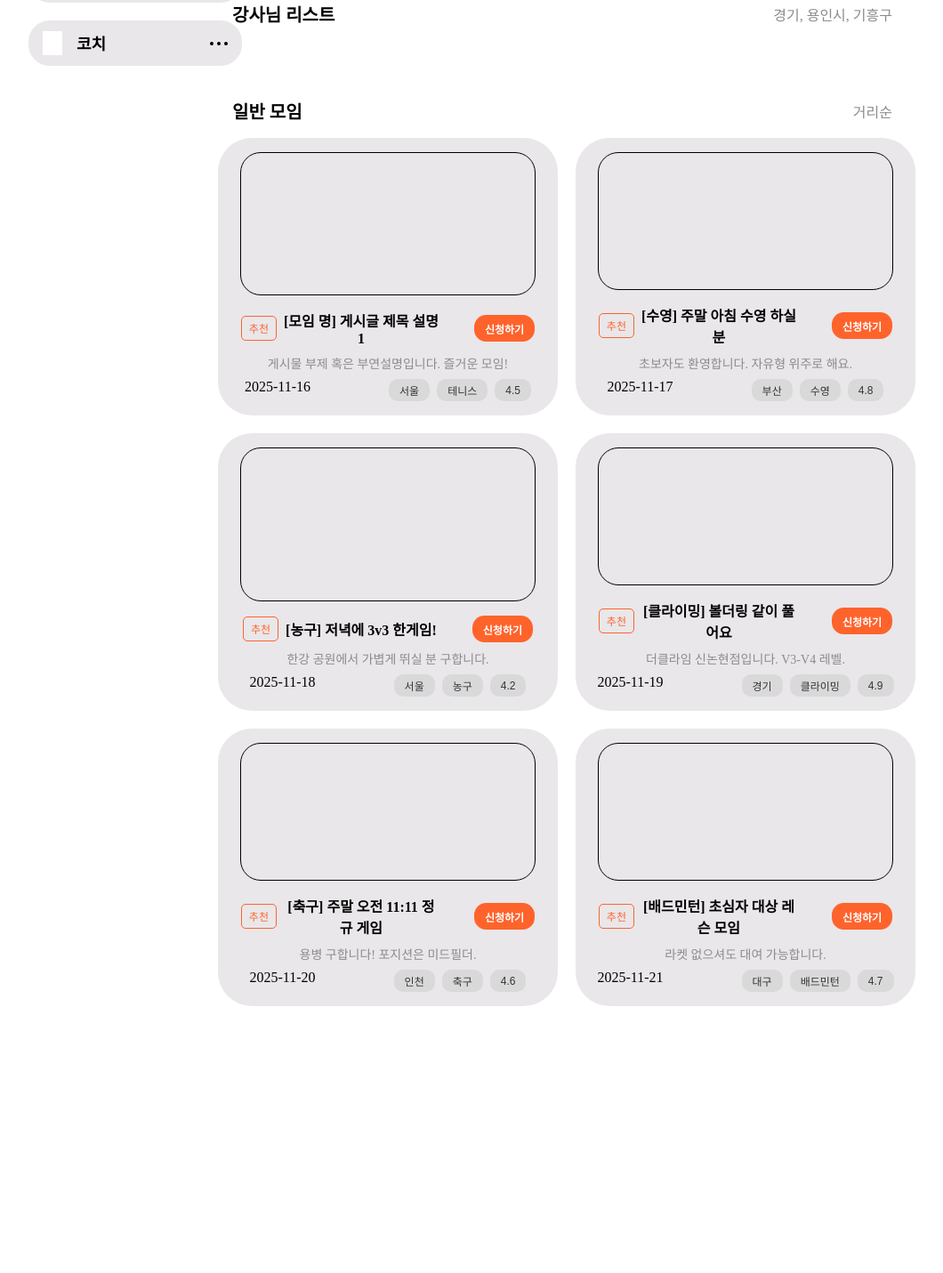
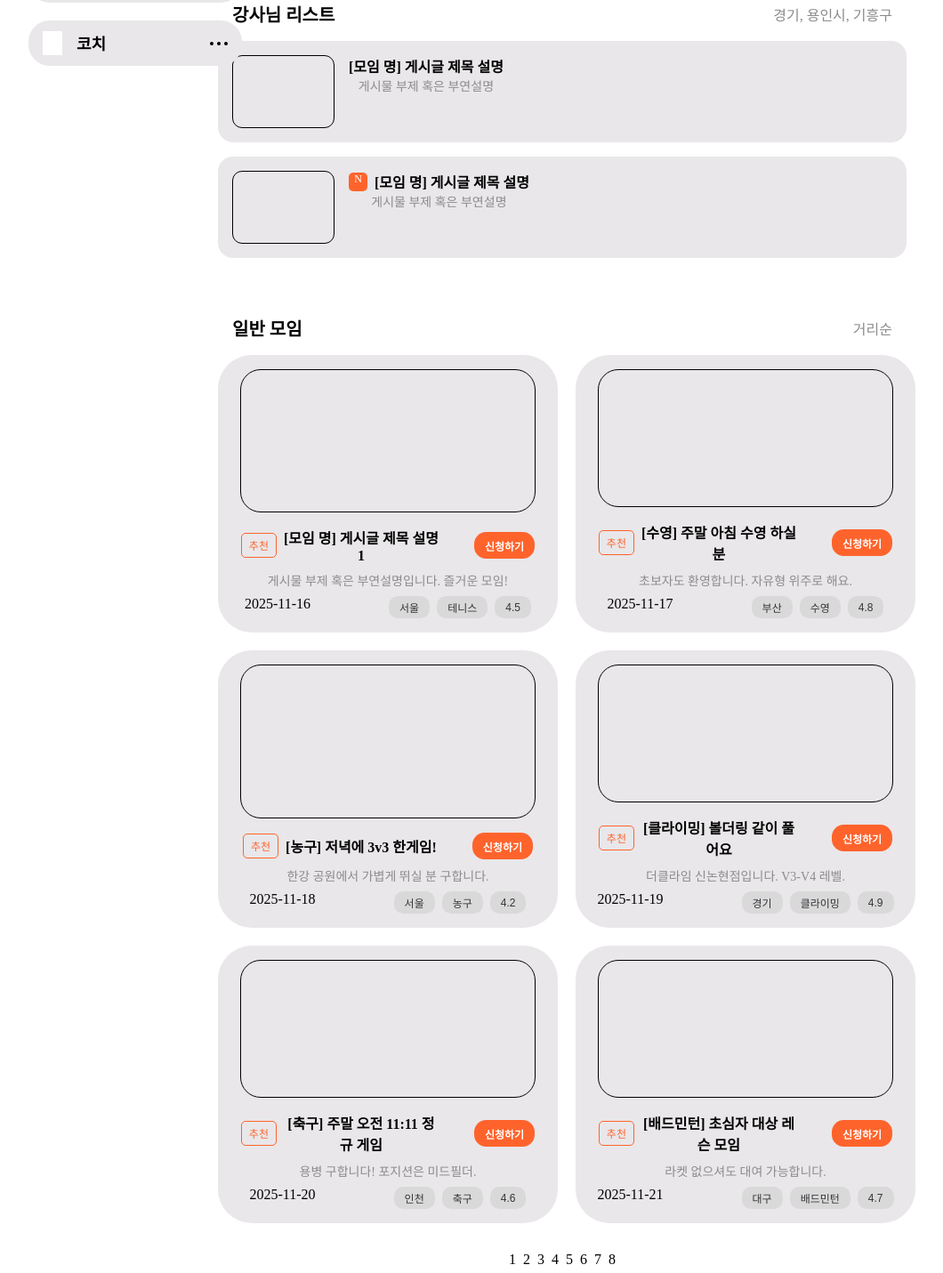
Before and after one commit to YeonWoojuice/sfit-frontend, a React (Vite) app: page / in a window 1280 px wide. Shown: the part 279-1710 px from the top of the page at 89% size, without its empty margins (8-1068 px from the left). Before the commit the page ends 1442 px from the top, so only its background shows below. Built offline with nearby package versions, Linux system fonts and the light colour scheme.

Commit message:
refactor mainpage
메인페이지 구성 요소들 컴포넌트화 및 목 데이터들 추가

```diff
--- a/src/componets/gathering/InstructorCard.jsx
+++ b/src/componets/gathering/InstructorCard.jsx
@@ -1,10 +1,16 @@
 import styles from "../../styles/gathering/InsturctorCard.module.css";
 
-function InstructorCard() {
+function InstructorCard({ isNew = false }) {
   return (
     <div className={styles.container}>
       <div className={styles.img}></div>
-      <div className=""></div>
+      <div className={styles.textBox}>
+        <div className={styles.titles}>
+          {isNew && <div className={styles.new}>N</div>}
+          <p className={styles.title}>[모임 명] 게시글 제목 설명</p>
+        </div>
+        <p className={styles.content}>게시물 부제 혹은 부연설명</p>
+      </div>
     </div>
   );
 }
--- /dev/null
+++ b/src/componets/gathering/InstructorSection.jsx
@@ -0,0 +1,17 @@
+import styles from "../../styles/gathering/InstructorSection.module.css";
+import SectionHeader from "../../componets/main/SectionHeader";
+import InstructorCard from "../../componets/gathering/InstructorCard";
+
+function InstructorSection() {
+  return (
+    <section className={styles.insturctorSection}>
+      <SectionHeader title="강사님 리스트" sort="경기, 용인시, 기흥구" />
+      <div className={styles.instructorCards}>
+        <InstructorCard />
+        <InstructorCard isNew={true} />
+      </div>
+    </section>
+  );
+}
+
+export default InstructorSection;
--- /dev/null
+++ b/src/componets/gathering/MeetingSection.jsx
@@ -0,0 +1,18 @@
+import styles from "../../styles/gathering/MeetingSection.module.css";
+import SectionHeader from "../../componets/main/SectionHeader";
+import MeetingCard from "./MeetingCard";
+
+function MeetingSection({ data }) {
+  return (
+    <section className={styles.meetingSection}>
+      <SectionHeader title="일반 모임" sort="거리순" />
+      <div className={styles.meetingCards}>
+        {data.map((meeting) => (
+          <MeetingCard key={meeting.id} meeting={meeting} />
+        ))}
+      </div>
+    </section>
+  );
+}
+
+export default MeetingSection;
--- /dev/null
+++ b/src/componets/main/SectionHeader.jsx
@@ -0,0 +1,12 @@
+import styles from "../../styles/main/SectionHeader.module.css";
+
+function SectionHeader({ title, sort }) {
+  return (
+    <div className={styles.sectionHeader}>
+      <h1 className={styles.sectionTitle}>{title}</h1>
+      <p className={styles.sort}>{sort}</p>
+    </div>
+  );
+}
+
+export default SectionHeader;
--- a/src/pages/MainPage.jsx
+++ b/src/pages/MainPage.jsx
@@ -1,8 +1,10 @@
 import styles from "../styles/main/MainPage.module.css";
 import Tab from "../componets/main/Tab";
-import MeetingCard from "../componets/gathering/MeetingCard";
 import FilterMenu from "../componets/main/FilterMenu";
 import { useState } from "react";
+import InstructorSection from "../componets/gathering/InstructorSection";
+import MeetingSection from "../componets/gathering/MeetingSection";
+import { getRange } from "../utils/pagination";
 
 function MainPage() {
   const mockMeetingData = [
@@ -62,6 +64,17 @@ function MainPage() {
     },
   ];
 
+  const pageInfo = {
+    page: 1,
+    size: 8,
+    totalPages: 8,
+    totalElements: 61,
+    hasPrev: false,
+    hasNext: true,
+  };
+
+  const pages = getRange(1, pageInfo.totalPages);
+
   const [filter, setFilter] = useState({
     regions: "",
     sports: "",
@@ -75,31 +88,22 @@ function MainPage() {
   return (
     <div className={styles.container}>
       <div className={styles.header}></div>
+      {/* 필터링 */}
       <FilterMenu filter={filter} onClick={handleFilter} />
       <Tab />
-      <div className={styles.insturctorSection}>
-        <div className={styles.sectionHeader}>
-          <h1 className={styles.sectionTitle}>강사님 리스트</h1>
-          <p className={styles.sort}>경기, 용인시, 기흥구</p>
-        </div>
-        <div className={styles.cardSection}></div>
-      </div>
-      <section className={styles.meetingSection}>
-        <div className={styles.sectionHeader}>
-          <h1 className={styles.sectionTitle}>일반 모임</h1>
-          <p className={styles.sort}>거리순</p>
-        </div>
-        <div className={styles.cardSection}>
-          {mockMeetingData.map((meeting) => (
-            <MeetingCard key={meeting.id} meeting={meeting} />
+      {/* 강사 데이터 넘겨줘야 됨 */}
+      <InstructorSection />
+      <MeetingSection data={mockMeetingData} />
+      {/* 모임 페이지 버튼 */}
+      <div className={styles.bottom}>
+        <div className={styles.prev}></div>
+        <div className={styles.pages}>
+          {pages.map((item) => (
+            <div className={styles.page}>{item}</div>
           ))}
         </div>
-        <div className={styles.bottom}>
-          <div className={styles.prev}></div>
-
-          <div className={styles.next}></div>
-        </div>
-      </section>
+        <div className={styles.next}></div>
+      </div>
     </div>
   );
 }
--- /dev/null
+++ b/src/styles/gathering/InstructorSection.module.css
@@ -0,0 +1,13 @@
+.insturctorSection {
+  width: 774px;
+
+  margin-top: 2rem;
+}
+
+.instructorCards {
+  margin-top: 1rem;
+
+  display: flex;
+  flex-direction: column;
+  gap: 1rem;
+}
--- a/src/styles/gathering/InsturctorCard.module.css
+++ b/src/styles/gathering/InsturctorCard.module.css
@@ -0,0 +1,56 @@
+.container {
+  width: 742px;
+
+  padding: 1rem;
+
+  display: flex;
+  gap: 1rem;
+
+  border-radius: 17px;
+
+  background: #e9e7e9;
+}
+
+.img {
+  width: 113px;
+  height: 80px;
+
+  border: 1px solid black;
+  border-radius: 11px;
+}
+
+.titles {
+  display: flex;
+  justify-content: center;
+  align-items: center;
+  gap: 0.5rem;
+}
+
+.new {
+  width: 21px;
+  height: 21px;
+
+  background: #ff632c;
+  border-radius: 5px;
+
+  font-weight: 500;
+  font-size: 12px;
+
+  text-align: center;
+
+  color: #ffffff;
+}
+
+.title {
+  font-weight: 700;
+  font-size: 16px;
+
+  color: #000000;
+}
+
+.content {
+  font-weight: 500;
+  font-size: 14px;
+
+  color: #8d8b8d;
+}
--- /dev/null
+++ b/src/styles/gathering/MeetingSection.module.css
@@ -0,0 +1,17 @@
+.meetingSection {
+  width: 774px;
+
+  margin-top: 2rem;
+}
+
+.meetingSection {
+  margin-top: 4rem;
+}
+
+.meetingCards {
+  margin-top: 1rem;
+
+  display: grid;
+  grid-template-columns: repeat(2, 1fr);
+  gap: 1.25rem;
+}
--- a/src/styles/main/MainPage.module.css
+++ b/src/styles/main/MainPage.module.css
@@ -16,33 +16,39 @@
   margin-top: 2rem;
 }
 
+.instructorCards {
+  margin-top: 1rem;
+
+  display: flex;
+  flex-direction: column;
+  gap: 1rem;
+}
+
 .meetingSection {
   margin-top: 4rem;
 }
 
-.sectionHeader {
-  padding-inline: 1rem;
-
-  display: flex;
-  justify-content: space-between;
-  align-items: center;
-}
-
-.sectionTitle {
-  font-size: 20px;
-}
-
-.sort {
-  font-size: 1rem;
-  font-weight: 500;
-
-  color: #8d8b8d;
-}
-
-.cardSection {
+.meetingCards {
   margin-top: 1rem;
 
   display: grid;
   grid-template-columns: repeat(2, 1fr);
   gap: 1.25rem;
 }
+
+.bottom {
+  margin-top: 2rem;
+  margin-bottom: 2rem;
+}
+
+.pages {
+  display: flex;
+  gap: 0.5rem;
+}
+
+.page {
+  font-weight: 500;
+  font-size: 16px;
+
+  color: #000000;
+}
--- /dev/null
+++ b/src/styles/main/SectionHeader.module.css
@@ -0,0 +1,18 @@
+.sectionHeader {
+  padding-inline: 1rem;
+
+  display: flex;
+  justify-content: space-between;
+  align-items: center;
+}
+
+.sectionTitle {
+  font-size: 20px;
+}
+
+.sort {
+  font-size: 1rem;
+  font-weight: 500;
+
+  color: #8d8b8d;
+}
--- /dev/null
+++ b/src/utils/pagination.js
@@ -0,0 +1,2 @@
+export const getRange = (start, end) =>
+  Array.from({ length: end - start + 1 }, (_, i) => start + i);
```
